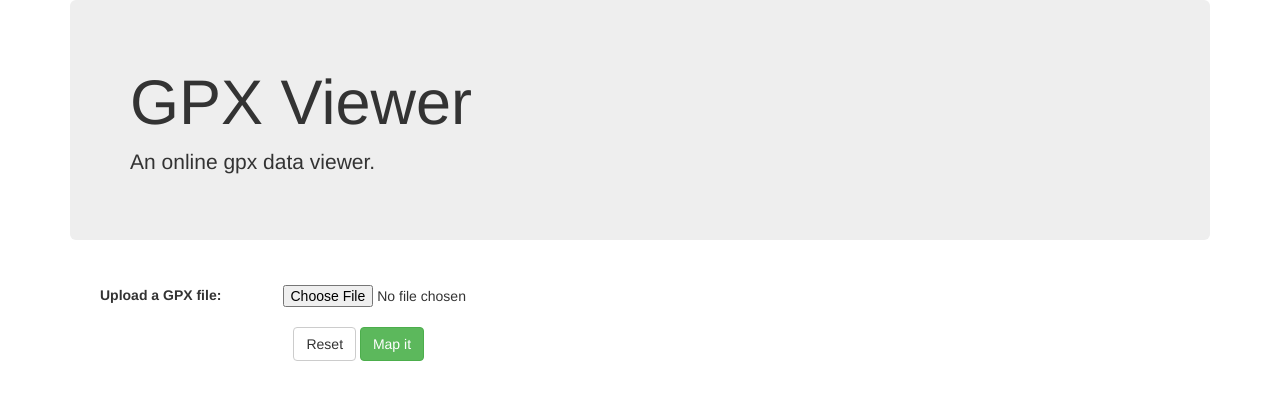
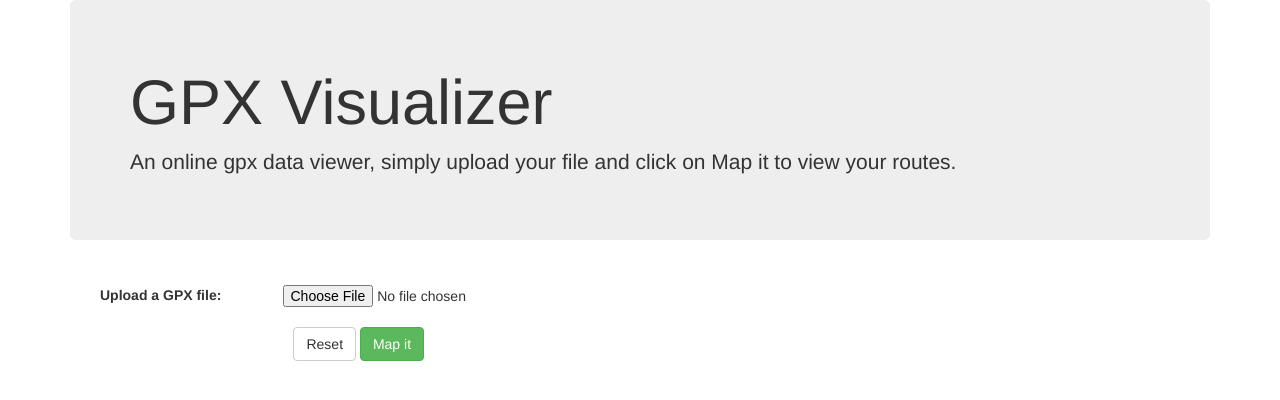
Before and after one commit to nicolehsieh/Project2, a Flask app: page / in a window 1280 px wide. Shown: the top 400 px of the page. Run offline with Flask 2, Linux system fonts and the light colour scheme; some libraries are stand-ins or nearby versions.

Commit message:
added tile for leaf.html and re-phrased <body> title on index.html

```diff
--- a/Testing/templates/index.html
+++ b/Testing/templates/index.html
@@ -17,8 +17,8 @@
         <div class="container theme-showcase" role="main">
           <!-- Main jumbotron for a primary marketing message or call to action -->
             <div class="jumbotron">
-                <h1>GPX Viewer</h1>
-                <p> An online gpx data viewer.
+                <h1>GPX Visualizer</h1>
+                <p> An online gpx data viewer, simply upload your file and click on Map it to view your routes.
                 </p>
             </div>
         </div>
--- a/Testing/templates/leaf.html
+++ b/Testing/templates/leaf.html
@@ -21,7 +21,8 @@
 
     </head>
     <body>
-
+    	<h2>GPX Map</h2>
+    	<br>
     	<div id="mapid" style="width: 1200px; height: 800px" action="{{ url_for('upload_file') }}"></div>
 
 		<script type=text/javascript src="{{ url_for('static', filename='js/AnimatedMarker.js') }}"></script>
```
